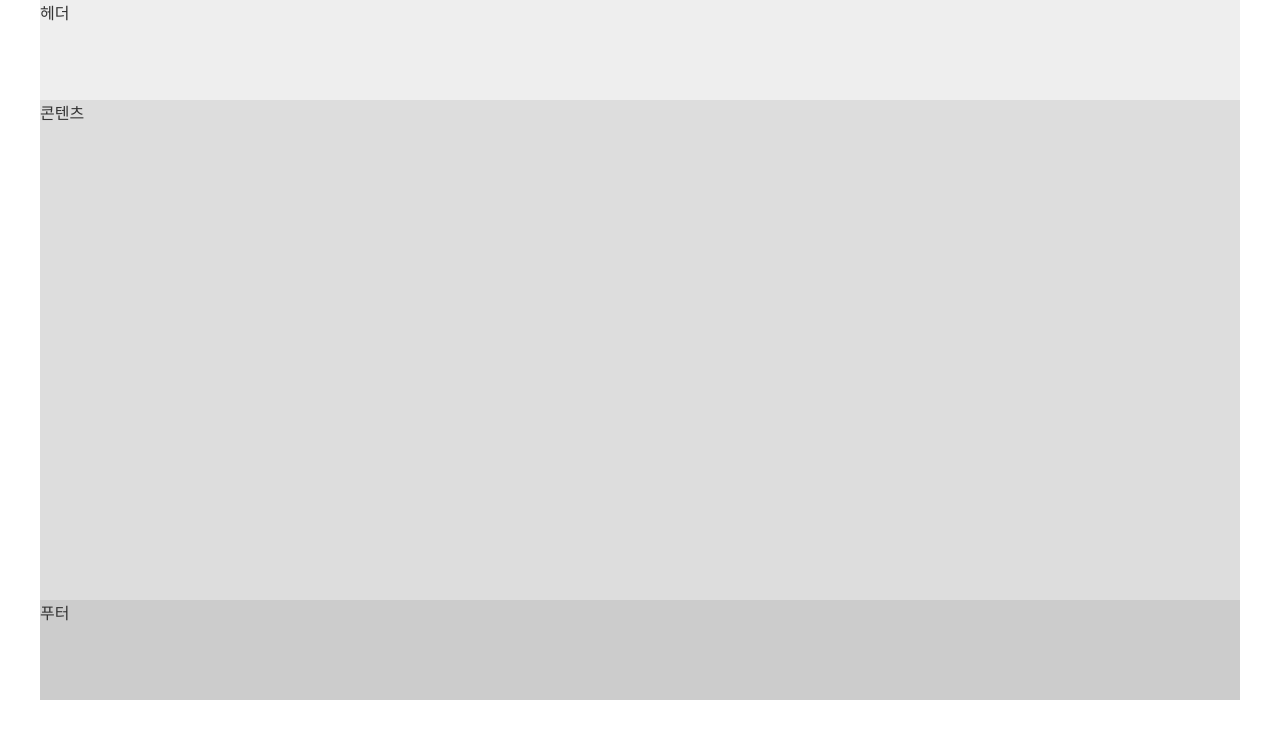
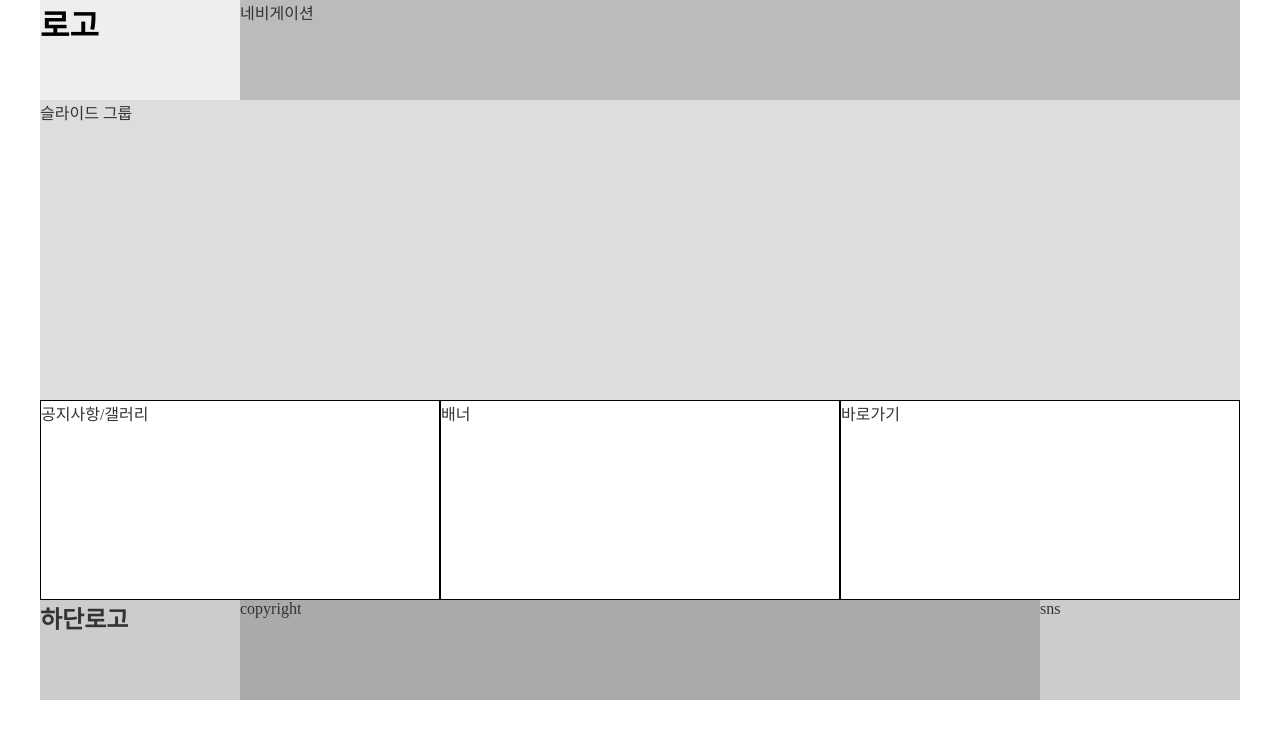
Before and after one commit to lightshadowL/licenseA1, a plain HTML site: page 최종결과/index.html in a window 1280 px wide. Drawn offline with Linux system fonts and the light colour scheme.

Commit message:
와이어프레임2

```diff
--- a/최종결과/css/common.css
+++ b/최종결과/css/common.css
@@ -23,22 +23,71 @@ a:hover{
 header{
   width:1200px;
   height:100px;
+  /* background-color:#eee; 변경 또는 삭제 */
+  margin:auto;
+  /* 자손 배치 속성 */
+  display:flex;
+}
+
+/* 헤더 추가 와이어프레임 */
+h1{
+  width:200px;
+  height:100%;
   background-color:#eee;
-  margin:auto;
+}
+nav{
+  width:1000px;
+  height:100%;
+  background-color:#bbb;
 }
 
 /* 콘텐츠 section */
 #section{
   width:1200px;
   height:500px;
+  /* background-color:#ddd; 변경 또는 삭제*/
+  margin:auto;
+}
+
+/* 콘텐츠 슬라이더 그룹, 공지,갤러리,배너, 바로가기 와이어 css */
+.slider-wrap{
+  width:100%;
+  height:300px;
   background-color:#ddd;
-  margin:auto;
+}
+.n-g-b-s{
+  width:100%;
+  height:200px;
+  /* background-color:#aaa; 변경 또는 삭제*/
+  display:flex;
+}
+.n-g-b-s>div{
+  width:400px;
+  height:100%;
+  border:1px solid black;
 }
 
 /* 푸터 */
 footer{
   width:1200px;
   height:100px;
+  /* background-color:#ccc; 변경 또는 삭제*/
+  margin:auto;
+  /* 자손 배치 속성 */
+  display:flex;
+}
+footer h2{
+  width:200px;
+  height:100%;
   background-color:#ccc;
-  margin:auto;
 }
+.copy{
+  width:800px;
+  height:100%;
+  background-color:#aaa;
+}
+.sns{
+  width:200px;
+  height:100%;
+  background-color:#ccc;
+}
--- a/최종결과/index.html
+++ b/최종결과/index.html
@@ -8,10 +8,37 @@
     <script src="js/common.js"></script>
   </head>
   <body>
-    <header>헤더</header>
+    <header>
+      <h1>
+        <a href="#">로고</a>
+      </h1>
+      <nav>네비게이션</nav>
+
+    </header>
     <div id="section">
-      콘텐츠
+      <div class="slider-wrap">
+        슬라이드 그룹
+      </div>
+      <div class="n-g-b-s">
+        <div class="n-g">
+          공지사항/갤러리
+        </div>
+        <div class="banner">
+          배너
+        </div>
+        <div class="short-cut">
+          바로가기
+        </div>
+      </div>
     </div>
-    <footer>푸터</footer>
+    <footer>
+      <h2>하단로고</h2>
+      <div class="copy">
+        copyright
+      </div>
+      <div class="sns">
+        sns
+      </div>
+    </footer>
   </body>
 </html>
```
